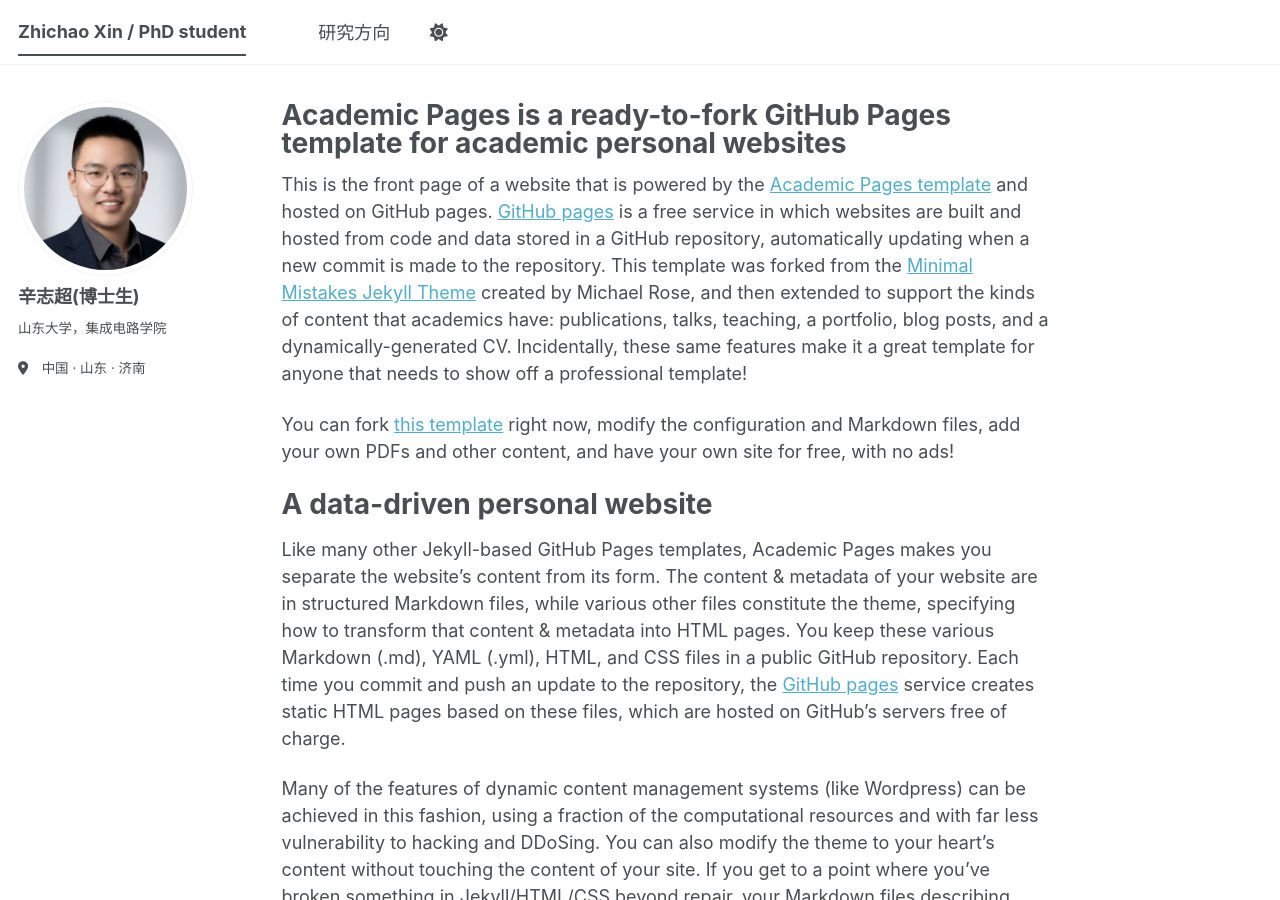
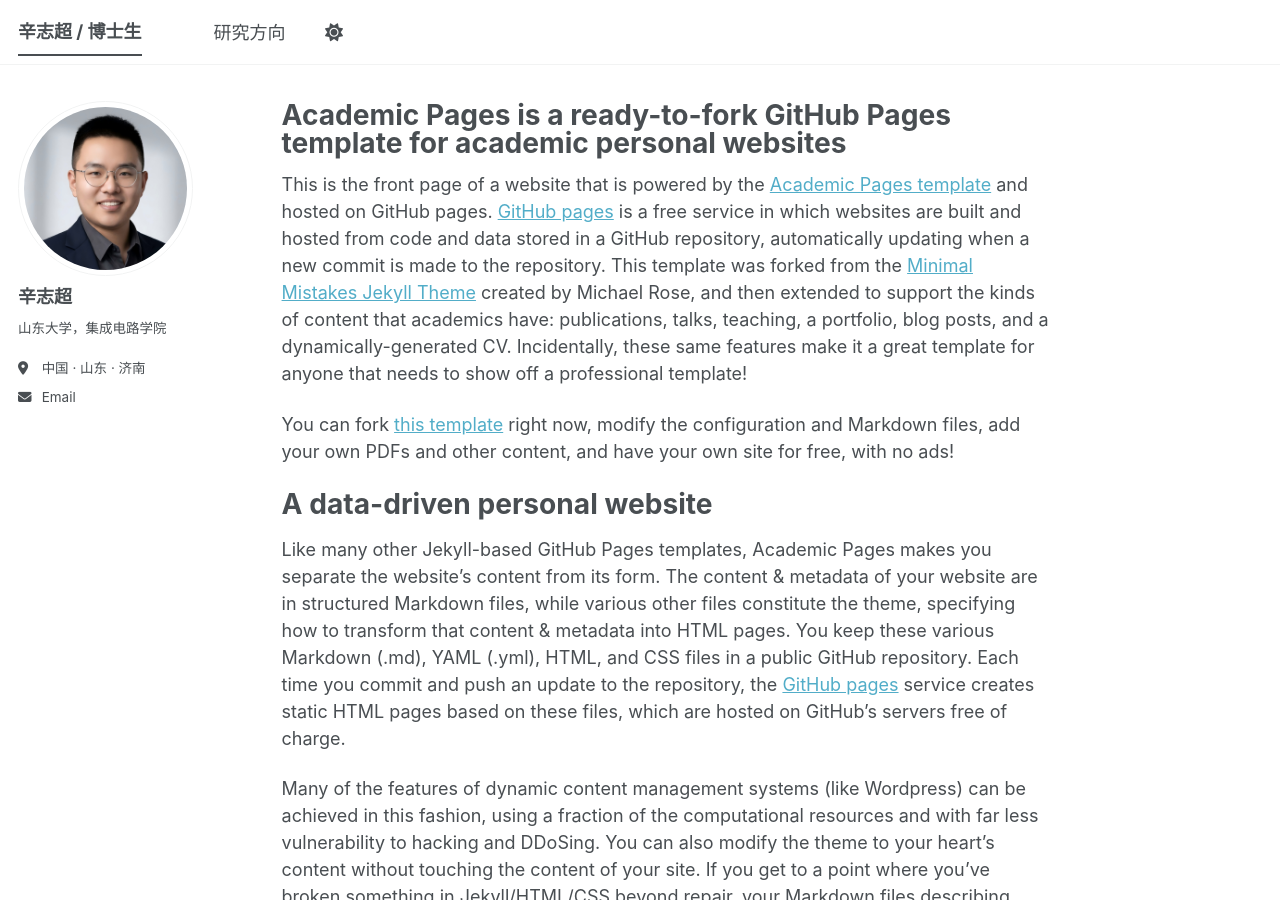
Before and after one commit to zhichaoxin/zhichaoxin.github.io, a Jekyll site: the page built from _pages/about.md, in a window 1280 px wide and 900 px high. Built offline with Jekyll 4.4.1, drawn with Linux system fonts in a browser that asks for light colours; a script bundle is joined from its source files by our own code; library files that are not in the unit come from our copies; some of the changed lines change nothing that is shown.

Commit message:
Update _config.yml

```diff
--- a/_config.yml
+++ b/_config.yml
@@ -9,7 +9,7 @@
 # Basic Site Settings
 locale                   : "en-US"
 site_theme               : "default" # The available themes options are "default", "air", "sunrise", "mint", "dirt" and "contrast"
-title                    : "Zhichao Xin / PhD student"
+title                    : "辛志超 / 博士生"
 title_separator          : "-"
 name                     : &name "Zhichao Xin"
 description              : &description "personal description"   # Update this with a general description of your site, this is the default if not overridden by a page
@@ -24,13 +24,13 @@ repository               : "zhichaoxin/zhichaoxin.github.io"
 author:
   # Biographic information
   avatar           : "xzc.png"
-  name             : "辛志超(博士生)"
-  pronouns         : # example: "she/her"
+  name             : "辛志超"
+  pronouns         :
   bio              : "山东大学，集成电路学院"
   location         : "中国 · 山东 · 济南"
   employer         :
   uri              : # URL
-  email            : #"none@example.org"
+  email            : "xinzhichaomail@foxmail.com"
 
   # Academic websites
   academia         : # URL
```
